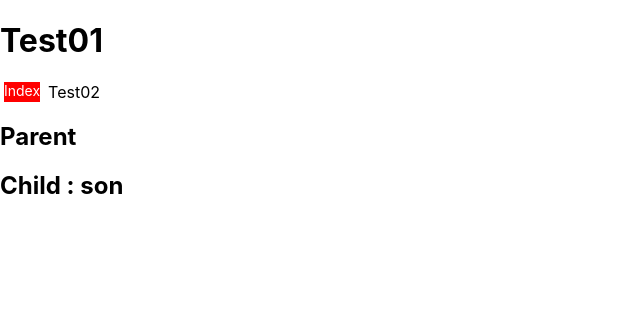
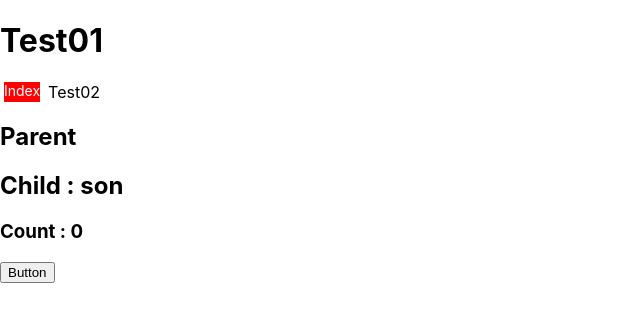
Before and after one commit to MoonJuhan/next-study, a Next.js app: page /test01 in a window 1280 px wide. Shown: the top 322 px of the page, without its empty margins (0-640 px from the left). Built offline with nearby package versions, Linux system fonts and the light colour scheme.

Commit message:
feat: State Hook 관련 학습

```diff
--- a/src/components/Child.js
+++ b/src/components/Child.js
@@ -1,7 +1,20 @@
+import { useState } from 'react'
+
 const Child = (props) => {
+  console.log('Created and Updated')
+
+  const [count, setCount] = useState(0)
+
+  const onClickButton = () => {
+    console.log('Click')
+    setCount(count + 1)
+  }
+
   return (
     <div>
       <h2>Child : {props.name}</h2>
+      <h3>Count : {count}</h3>
+      <button onClick={onClickButton}>Button</button>
     </div>
   )
 }
```
